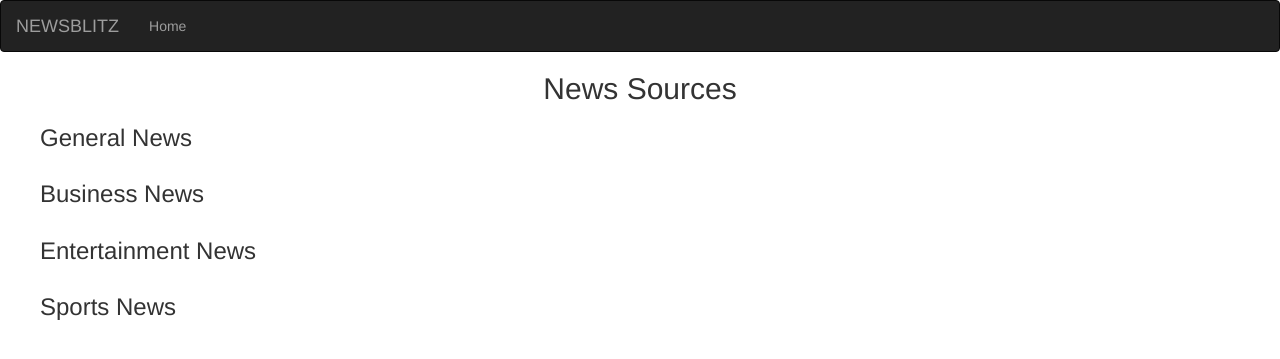
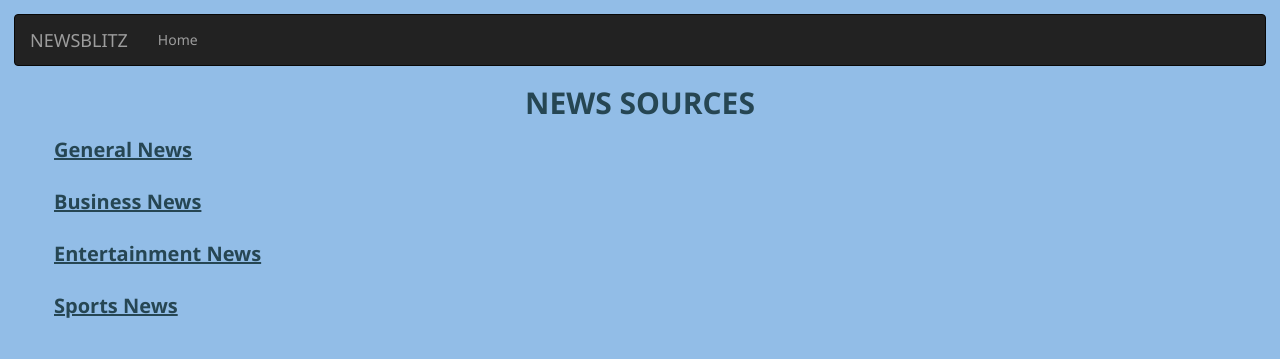
Before and after one commit to Derrick-Nyongesa/NewsBlitz, a Flask app: template app/templates/index.html in a window 1280 px wide. Shown: the top 359 px of the page. Run offline with Flask 2, Linux system fonts and the light colour scheme; the template is opened without the code that fills it, so the values that code supplies are empty; some libraries are stand-ins or nearby versions.

Commit message:
added a custom styling to the homepage

```diff
--- a/app/static/css/styles.css
+++ b/app/static/css/styles.css
@@ -5,4 +5,68 @@ img{
 
 .main-heading{
     text-align: center;
+    font-size: 30px;
+    text-transform: uppercase;
+    font-weight: bold;
 }
+
+
+body {
+    background: #92bde7;
+    color: #264653;
+    line-height: 1.6;
+    font-family: 'Segoe UI', Tahoma, Geneva, Verdana, sans-serif;
+    padding: 1em;
+}
+
+.sub-heading{
+    font-size: 20px;
+    text-decoration: underline;
+    font-weight: bold;
+}
+
+.news-source{
+    padding: 20px;
+    border: #ccc solid 1px;
+    margin-bottom: 20px;
+    background-color:#e6e6e6;
+    width: 100%;
+    color: #485e74;
+    border-radius: 10px;
+}
+
+.source-name:hover{
+    color: #ff006e;
+    font-weight: bold;
+}
+
+#visit{
+    background-color: #006ba6;
+    font-weight: bold;
+    color: #ffffff;
+}
+
+#visit:hover{
+    background-color: #92bde7;
+    color: white;
+    outline: 0;
+    transition: background-color 2s ease-out;
+    font-weight: bold;
+}
+
+#read{
+    color: #006ba6;
+    font-weight: bold;
+}
+
+#read:hover{
+    background-color: #006ba6;
+    color: white;
+    outline: 0;
+    transition: background-color 2s ease-out;
+    font-weight: bold;
+}
+
+.btn{
+    padding-left: 10px;
+}
--- a/app/templates/index.html
+++ b/app/templates/index.html
@@ -11,22 +11,22 @@
 {% block content %}
     <h2 class="main-heading">News Sources</h2>
     <ul>
-        <h3>General News</h3>
+        <h3 class="sub-heading">General News</h3>
         {{ macro.display_sources(general)}}
     </ul>
 
     <ul>
-        <h3>Business News</h3>
+        <h3 class="sub-heading">Business News</h3>
         {{ macro.display_sources(business)}}
     </ul>
 
     <ul>
-        <h3>Entertainment News</h3>
+        <h3 class="sub-heading">Entertainment News</h3>
         {{ macro.display_sources(entertainment)}}
     </ul>
 
     <ul>
-        <h3>Sports News</h3>
+        <h3 class="sub-heading">Sports News</h3>
         {{ macro.display_sources(sports)}}
     </ul>
 
--- a/app/templates/macros.html
+++ b/app/templates/macros.html
@@ -2,17 +2,17 @@
 {% macro display_sources(sources_list) %}
 
 <div class="container-fluid">
-    <div class="card-columns">
+    <div class="card-columns ">
         {% for source in sources_list %}
-        <div class="card sourcecard">
+        <div class="card  news-source">
             <div class="card-header" id="sourcename" >
-                <h4><a href="/articles/{{source.id}}">{{source.name}}</a></h4>
+                <h4 class="source-name"><a href="/articles/{{source.id}}">{{source.name}}</a></h4>
             </div>
             <div class="card-body">
                 <p class="desc">
                     {{source.description}}
                 </p>
-                <a href="/articles/{{source.id}}"><button class="btn btn-sm btn-outline-success">Read Articles</button> </a>
+                <a href="/articles/{{source.id}}"><button class="btn btn-sm btn-outline-success" id="read">Read Articles</button> </a>
                 <a href="{{source.url}}"><button class="btn btn-sm btn-outline-info" id="visit">Visit {{source.name}}</button></a>
             </div>
         </div>
```
